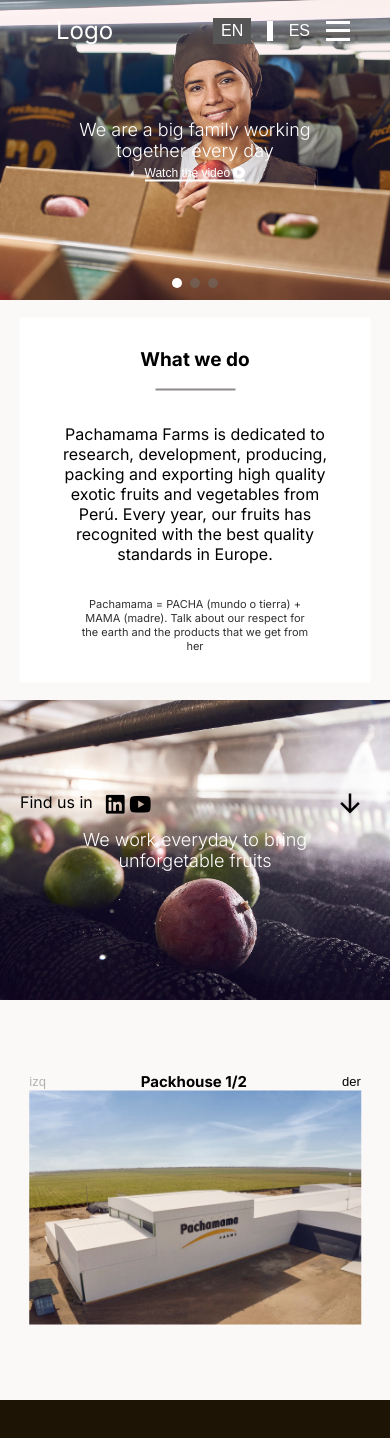
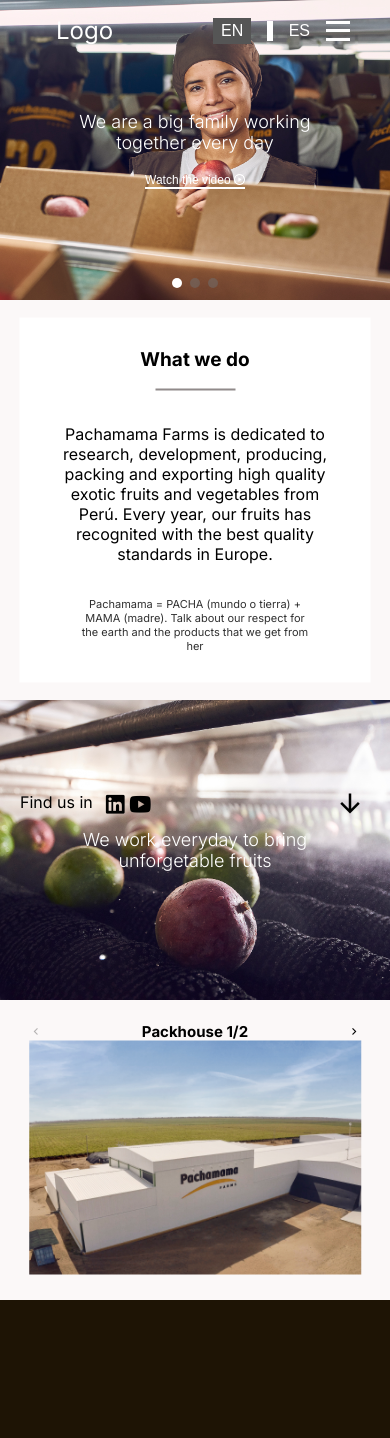
Before and after one commit to FranzDuran/pachamama-farms-web, a Next.js app: page / in a window 390 px wide. Shown: the top 1438 px of the page. Built offline with nearby package versions, Linux system fonts and the light colour scheme.

Commit message:
SEO mejorado

```diff
--- a/src/app/seccions/aboutUs/aboutUs.js
+++ b/src/app/seccions/aboutUs/aboutUs.js
@@ -5,7 +5,7 @@ const AboutUs = () => {
   return (
     <section data-text-color="black" className={styles.sectionAboutUs}>
       <article className={styles.article}>
-        <h5>What we do</h5>
+        <h3>What we do</h3>
         <div className={styles.divisor}></div>
         <p className={styles.parrafo}>
           Pachamama Farms is dedicated to research, development, <br />
--- a/src/app/seccions/aboutUs/aboutUs.module.css
+++ b/src/app/seccions/aboutUs/aboutUs.module.css
@@ -21,7 +21,7 @@
   padding: 60px;
 }
 
-.article h5 {
+.article h3 {
   color: black;
   /* margin-top: 8vh; */
   font-size: 1.3vw;
@@ -61,7 +61,7 @@
     padding: 30px;
   }
 
-  .article h5 {
+  .article h3 {
     font-size: 19px;
   }
 
--- a/src/app/seccions/fruits/swiper/swiper.js
+++ b/src/app/seccions/fruits/swiper/swiper.js
@@ -12,7 +12,7 @@ import "swiper/css/scrollbar";
 
 export default ({ showNavigation, hadleVideo }) => {
   return (
-    <section className="container">
+    <div className="container">
       <Swiper
         // install Swiper modules
         modules={[Navigation, Pagination, A11y]}
@@ -51,6 +51,6 @@ export default ({ showNavigation, hadleVideo }) => {
         </SwiperSlide>
       </Swiper>
 
-    </section>
+    </div>
   );
 };
--- a/src/app/seccions/home/home.module.css
+++ b/src/app/seccions/home/home.module.css
@@ -1,44 +1,57 @@
-
 .divContenido {
   width: 100vw;
   height: 100vh;
   background-size: cover;
   background-repeat: no-repeat;
   background-position: center;
-    background-image: url('./assets/_DSC9473.JPG');
+  background-image: url("./assets/_DSC9473.JPG");
   position: relative;
 }
 
-.divTexto{
+.imgFondo{
+    position: absolute;
+    width: 100%;
+    height: 100%;
+    object-fit: cover;
+}
+
+.divTexto {
   text-align: center;
   position: absolute;
   top: 50%; /* Llevará la parte superior del h2 al 50% de altura del div */
   left: 50%; /* Llevará la izquierda del h2 al 50% del ancho del div */
   transform: translate(-50%, -50%); /* Centrar completamente el h2 */
   width: auto;
+  flex-direction: column;
+  justify-content: center;
+  z-index: 1;
 }
 
-.divTexto h2{
+.divTexto h2 {
   font-size: 3rem;
   text-align: center;
   font-weight: 300;
   color: #ffff;
 }
-.divTexto p{
-    color: #ffff;
-}
 
-
-.divTexto button{
+.divTexto button {
   font-size: 1.4rem;
   color: #ffff;
-    display: inline;
-    cursor:  pointer;
+  text-align: center;
+  cursor: pointer;
   background-color: transparent;
   border: none;
   border-bottom: 2px solid #ffff;
+  width: auto;
+  margin-top: 20px;
 }
 
+.logoPlay {
+  position: relative;
+  top: .2vw;
+  width: 1.2rem;
+  height: 1.2rem;
+}
 
 .divContenido2 {
   width: 100vw;
@@ -46,10 +59,9 @@
   background-size: cover;
   background-repeat: no-repeat;
   /* background-position: center; */
-    background-image: url('./assets/_DSC0320.JPG');
+  background-image: url("./assets/_DSC0320.JPG");
   position: relative;
 }
-
 
 .divContenido3 {
   width: 100vw;
@@ -57,34 +69,33 @@
   background-size: cover;
   background-repeat: no-repeat;
   /* background-position: center; */
-    background-image: url('./assets/DJI_0286.JPG');
+  background-image: url("./assets/DJI_0286.JPG");
   position: relative;
 }
 
 @media screen and (min-width: 1800px) {
-    .divTexto h2{
+  .divTexto h2 {
     font-size: 5.4rem;
   }
 
-    .divTexto button{
+  .divTexto button {
     font-size: 4.4rem;
   }
 
-
+  .logoPlay {
+    width: 4rem;
+    height: 4rem;
+  }
 }
 
-
 @media (max-width: 1280px) {
-    .divTexto h2{
+  .divTexto h2 {
     font-size: 2.5rem;
   }
 
 }
 
-
-
 @media (max-width: 920px) {
-
   .divContenido {
     height: 300px;
   }
@@ -96,14 +107,16 @@
     height: 300px;
   }
 
-
-    .divTexto h2{
+  .divTexto h2 {
     font-size: 18px;
     width: 270px;
   }
-    .divTexto button{
+
+  .divTexto button {
     font-size: 12px;
-
   }
-
+  .logoPlay {
+    width: 11px;
+    height: 11px;
   }
+}
--- a/src/app/seccions/home/swiper/swiperSlide.css
+++ b/src/app/seccions/home/swiper/swiperSlide.css
@@ -10,11 +10,13 @@
 .swiper-button-prev {
   color: #ffff !important;
   margin-left: 14% !important;
+  border: none;
 }
 
 .swiper-button-next {
   color: #ffff !important;
   margin-right: 14% !important;
+  border: none;
 }
 
 .swiper-container .swiper-pagination-bullet-active {
@@ -81,3 +83,16 @@
   background-color: transparent;
   color: #fff;
 }
+
+
+
+
+@media screen and (min-width: 1800px) {
+  .swiper-button-next,
+  .swiper-button-prev {
+    width: 2rem;
+    height: 2rem;
+    --swiper-navigation-size: 2.5rem;
+  }
+
+}
--- a/src/app/seccions/home/video/video.js
+++ b/src/app/seccions/home/video/video.js
@@ -5,8 +5,10 @@ export default function Video() {
   return (
     <div className={styles.Video}>
       <iframe
-        src="https://www.youtube.com/embed/GROgxR27u0Q?si=Wn3-1MeXp2Ib6tV0"
-        title="YouTube video player"
+        width="560"
+        height="315"
+        src="https://www.youtube.com/embed/MZL2trTxwnU?si=x-_VrnxQ_forKuo9"
+        title="Excellence in Agricultural Innovation: Pachamama Farms' Commitment to Premium Produce from Peru | Excelencia en innovación agrícola: el compromiso de Pachamama Farms con productos premium del Perú"
         frameborder="0"
         allow="accelerometer; autoplay; clipboard-write; encrypted-media; gyroscope; picture-in-picture; web-share"
         allowfullscreen
--- a/src/app/seccions/packHouse/packHouse.js
+++ b/src/app/seccions/packHouse/packHouse.js
@@ -5,7 +5,7 @@ import styles from "./packHouse.module.css";
 import Image from "next/image";
 import Imagen1 from './assets/image1.JPG';
 import Imagen2 from './assets/image2.JPG'
-
+import "remixicon/fonts/remixicon.css";
 
 export default function PackHouse() {
     const [currentPage, setCurrentPage] = useState(1);
@@ -19,22 +19,32 @@ export default function PackHouse() {
       setCurrentPage((prevPage) => Math.min(prevPage + 1, totalImages));
     };
 
-    const selectedImage = currentPage === 1 ? Imagen1 : Imagen2;
+    const isFirstImage = currentPage === 1;
 
   return (
     <section className={styles.sectionPackHouse} data-text-color="black">
       <article className={styles.PackHouseArticle}>
         <div>
-            <button onClick={handlePrevPage} disabled={currentPage === 1}>izq</button>
+            <button onClick={handlePrevPage} disabled={currentPage === 1}><i class="ri-arrow-left-s-line"></i></button>
             <p>{`Packhouse ${currentPage}/2`}</p>
-            <button onClick={handleNextPage} disabled={currentPage === totalImages}>der</button>
+            <button onClick={handleNextPage} disabled={currentPage === totalImages}><i class="ri-arrow-right-s-line"></i></button>
         </div>
-
-        <Image
-         src={selectedImage}
-         alt="Assortment of Exotic Fruits and Vegetables from Pachamama Farms , Variedad de Frutas y Verduras Exóticas de Pachamama Farms , "
-         className={styles.imagen}
-         />
+        {isFirstImage ? (
+                    <Image
+                        src={Imagen1}
+                        alt="Pachamama Farms facilities where the best quality fruits from all over Perú are grown | Instalaciones de Pachamama Farms donde se cultivan las mejores frutas de calidad de todo Perú"
+                        title="Facilities of premium exotic fruits and vegetables from Pachamama farms in Peru | Instalaciones de Frutas y verduras exóticas premium de granjas Pachamama en Perú"
+                        className={styles.imagen}
+                    />
+                ) : (
+                    <Image
+                        src={Imagen2}
+                        alt="
+                        Worker inspecting the excellent quality of the fruits that Phamama farms sells | Trabajador inspeccionando la Exelente calidad de las frutas que vende Phamama farms"
+                        title="Worker inspecting the best fruits of Peru | Trabajador inspeccionando las mejores frutas de Perú"
+                        className={styles.imagen}
+                    />
+                )}
       </article>
     </section>
   );
--- a/src/app/seccions/packHouse/packHouse.module.css
+++ b/src/app/seccions/packHouse/packHouse.module.css
@@ -17,12 +17,15 @@
 .PackHouseArticle div {
   display: flex;
   justify-content: space-between;
+  align-items: center;
 }
 
 .PackHouseArticle button {
   border: none;
   background-color: transparent;
   cursor: pointer;
+  font-weight: 500;
+  font-size: 1.6rem;
 }
 
 .PackHouseArticle div p {
@@ -67,7 +70,12 @@
 }
 
 
-@media (max-width: 600px) {
+@media (max-width: 500px) {
+
+    .sectionPackHouse {
+        height: 300px;
+  }
+
     .imagen {
         width: 85vw;
         height: 60vw;
```
Also changed, not shown: src/app/seccions/home/assets/playcircleline.png (added), src/app/seccions/home/swiper/swiper.js. Lines whose indentation alone changed are shown as unchanged.
